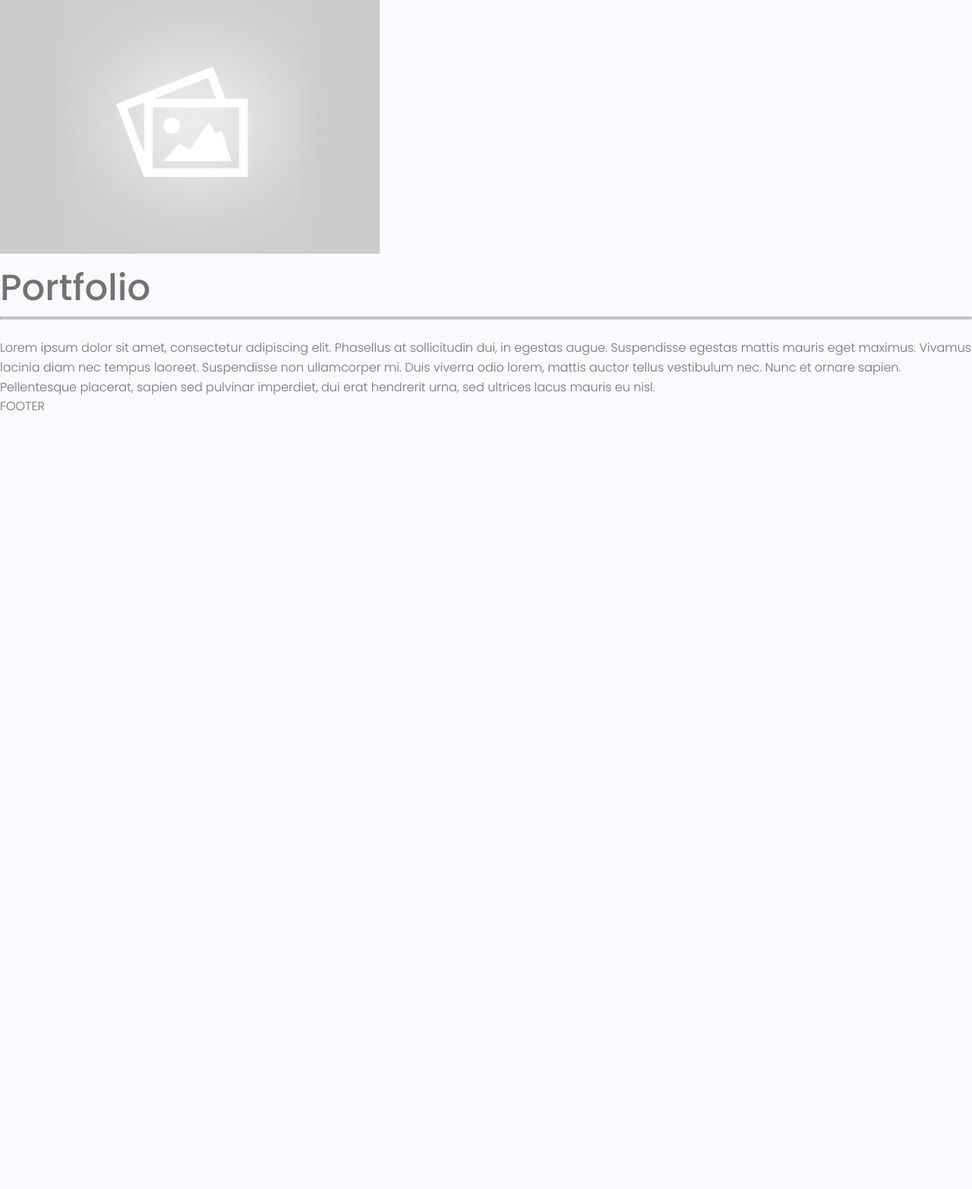
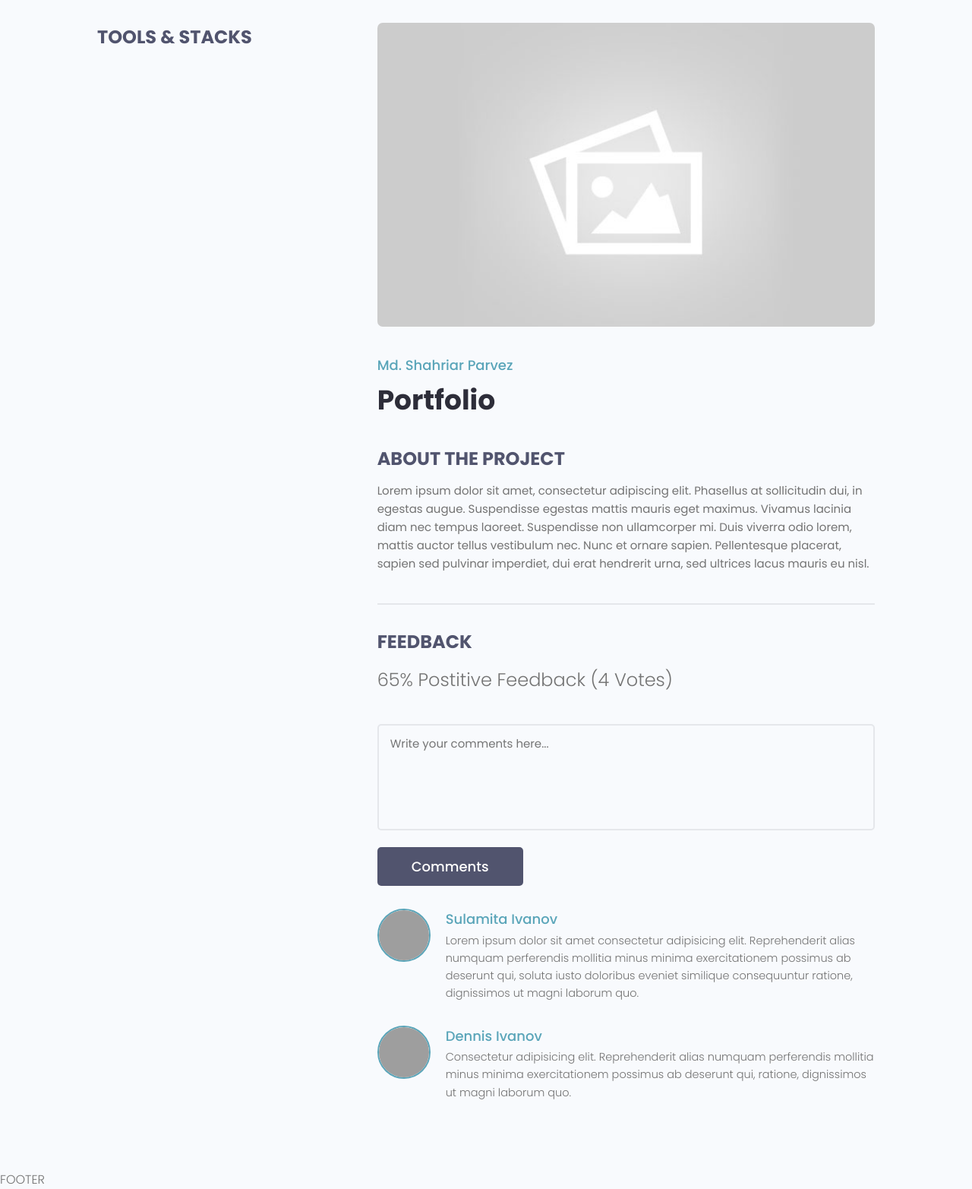
Before and after one commit to LaurelGerman/DevsearchDemo, a Django app: page /project/3fa8b046-4fe5-4eda-aa42-b27f4421eb34/ in a window 1280 px wide. Shown: the part 77-1642 px from the top of the page at 76% size. Before the commit the page ends 617 px from the top, so only its background shows below. Run offline with Django 3.2, Linux system fonts and the light colour scheme; data comes from the database, SQL or seed files in the repository; both versions use the stored data as it was after the commit; some libraries are stand-ins or nearby versions; grey boxes are pictures that could not be loaded.

Commit message:
Finish installing theme: add form styling

```diff
--- a/projects/templates/projects/single-project.html
+++ b/projects/templates/projects/single-project.html
@@ -2,7 +2,7 @@
 
 {% block content %}
 
-<img style="max-width: 500px;" src="{{ project.featured_image.url }}">
+<!-- <img style="max-width: 500px;" src="{{ project.featured_image.url }}">
 
 <h1>{{project.title}}</h1>
 <hr>
@@ -12,6 +12,98 @@
 <hr>
 
 <br>
-<p>{{project.description}}</p>
+<p>{{project.description}}</p> -->
+
+<body>
+    <!-- Main Section -->
+  <main class="singleProject my-md">
+    <div class="container">
+      <div class="layout">
+        <div class="column column--1of3">
+          <h3 class="singleProject__subtitle">Tools & Stacks</h3>
+
+          <div class="singleProject__toolStack">
+            {% for tag in project.tags.all %}
+            <span class="tag tag--pill tag--sub tag--lg">
+              <small>{{tag}}</small>
+            </span>
+            {% endfor %}
+          </div>
+
+          {% if project.source_link %}
+          <a class="singleProject__liveLink" href="#" target="_blank"><i class="im im-external-link"></i>Source Code
+          </a>
+          {% endif %}
+
+          <br>
+
+          {% if project.demo_link %}
+          <a class="singleProject__liveLink" href="#" target="_blank"><i class="im im-external-link"></i>Demo
+          </a>
+          {% endif %}
+        </div>
+        <div class="column column--2of3">
+          <img class="singleProject__preview" src="{{ project.featured_image.url }}" alt="portfolio thumbnail" />
+          <a href="profile.html" class="singleProject__developer">Md. Shahriar Parvez</a>
+          <h2 class="singleProject__title">{{project.title}}</h2>
+          <h3 class="singleProject__subtitle">About the Project</h3>
+          <div class="singleProject__info">{{project.description}}</div>
+
+          <div class="comments">
+            <h3 class="singleProject__subtitle">Feedback</h3>
+            <h5 class="project--rating">
+              {{project.vote_ratio}}% Postitive Feedback ({{project.vote_total}} Vote{{project.vote_total|pluralize:"s"}})
+            </h5>
+
+            <form class="form" action="#" method="POST">
+              <!-- Textarea -->
+              <div class="form__field">
+                <label for="formInput#textarea">Comments: </label>
+                <textarea class="input input--textarea" name="message" id="formInput#textarea"
+                  placeholder="Write your comments here..."></textarea>
+              </div>
+              <input class="btn btn--sub btn--lg" type="submit" value="Comments" />
+            </form>
+            <div class="commentList">
+              <div class="comment">
+                <a href="profile.html">
+                  <img class="avatar avatar--md"
+                    src="https://pbs.twimg.com/profile_images/1335382240931368961/b3wSZKj4_400x400.jpg" alt="user" />
+                </a>
+                <div class="comment__details">
+                  <a href="profile.html" class="comment__author">Sulamita Ivanov</a>
+                  <p class="comment__info">
+                    Lorem ipsum dolor sit amet consectetur adipisicing elit. Reprehenderit alias numquam perferendis
+                    mollitia minus minima exercitationem possimus ab deserunt qui, soluta iusto doloribus eveniet
+                    similique consequuntur ratione, dignissimos ut magni laborum quo.
+                  </p>
+                </div>
+              </div>
+              <div class="comment">
+                <a href="profile.html">
+                  <img class="avatar avatar--md" src="https://avatars.githubusercontent.com/u/33843378" alt="user" />
+                </a>
+                <div class="comment__details">
+                  <a href="profile.html" class="comment__author">Dennis Ivanov</a>
+                  <p class="comment__info">
+                    Consectetur adipisicing elit. Reprehenderit alias numquam perferendis mollitia minus minima
+                    exercitationem possimus ab deserunt qui, ratione, dignissimos ut magni laborum quo.
+                  </p>
+                </div>
+              </div>
+            </div>
+          </div>
+        </div>
+      </div>
+    </div>
+    </div>
+  </main>
+
+
+
+</body>
+
+
+
 
 {% endblock content %}
```
Also changed, not shown: projects/forms.py (+12 -0 lines), projects/templates/projects/project_form.html (+28 -5 lines), db.sqlite3.
